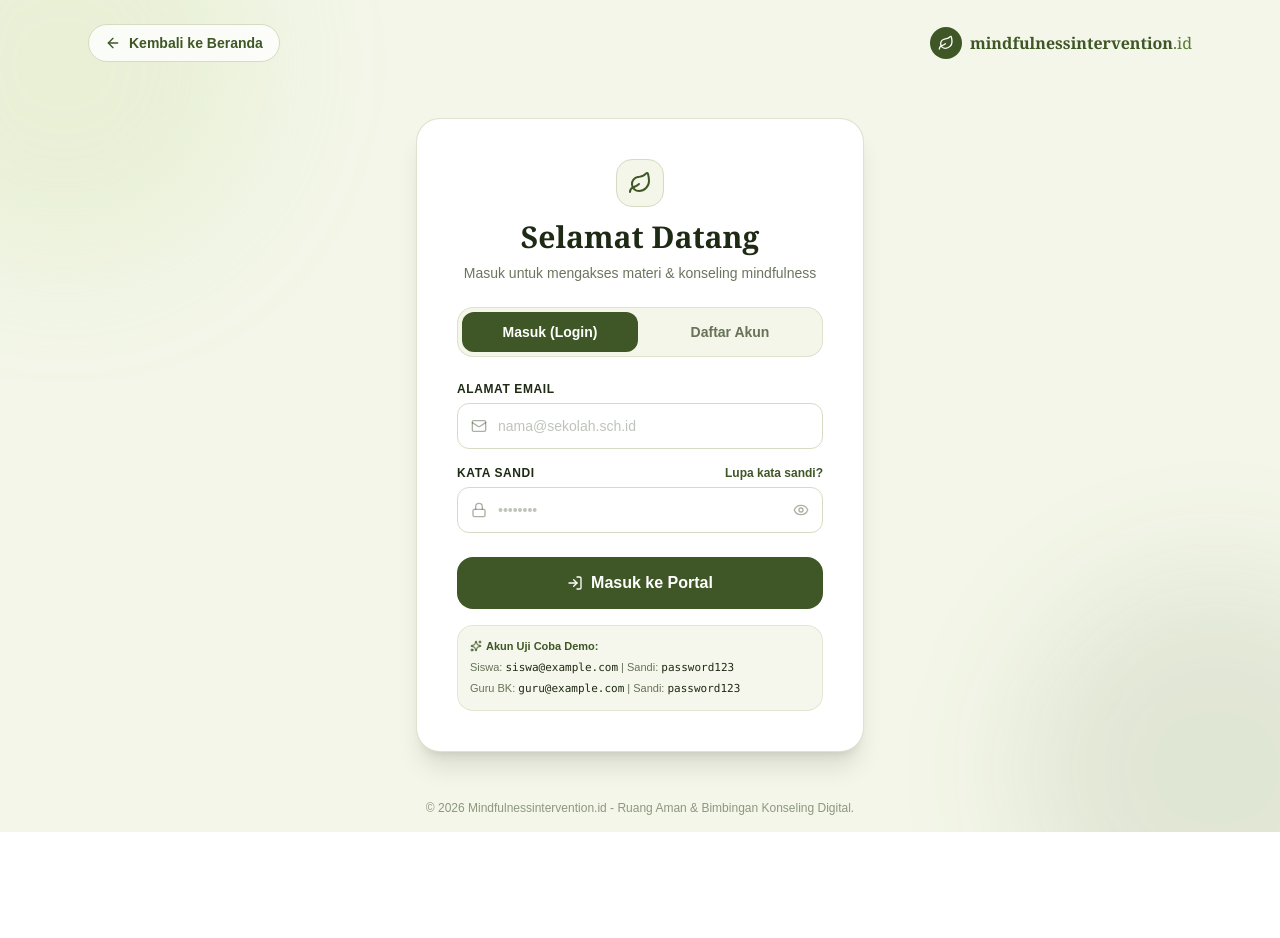
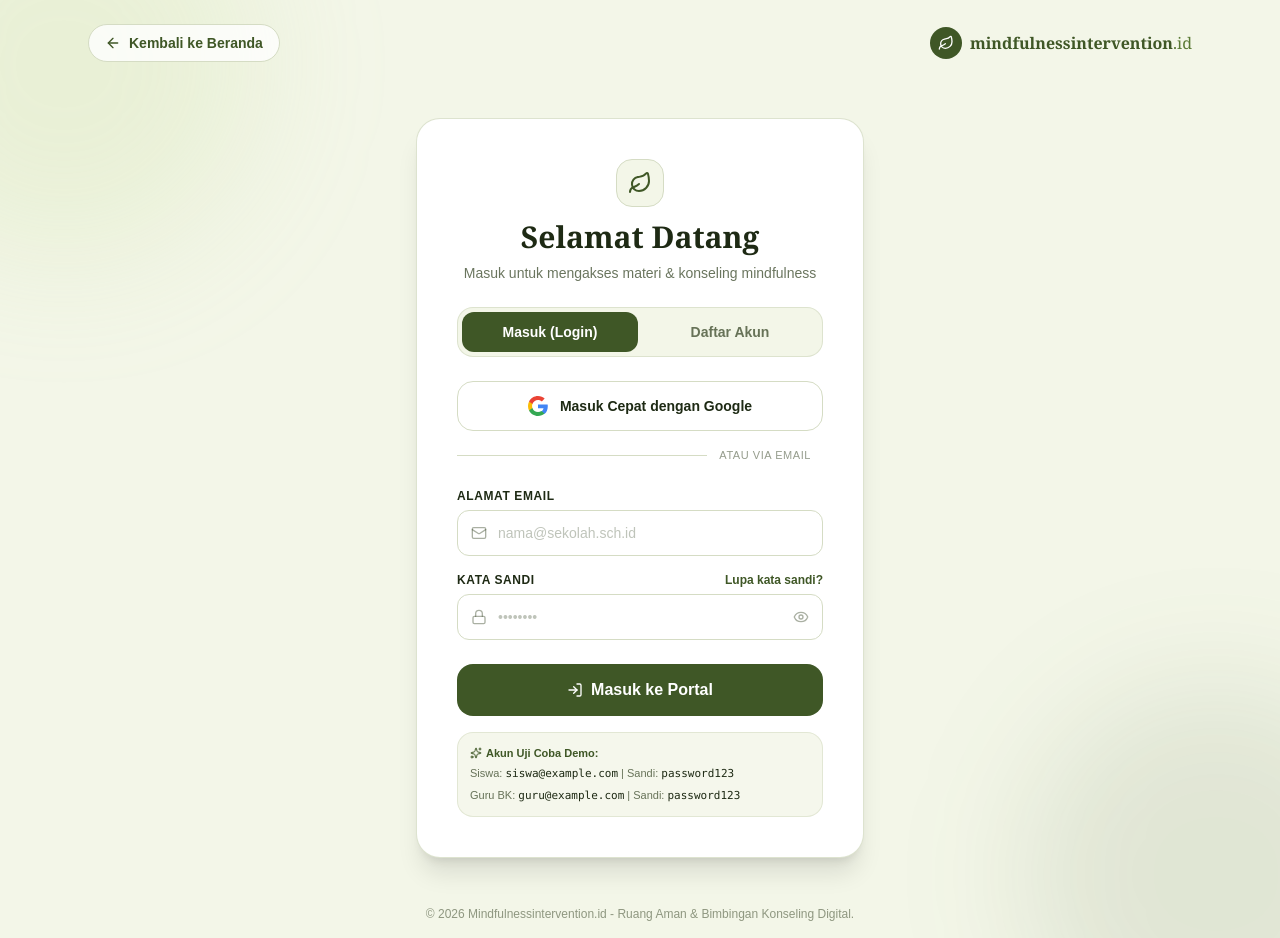
Before and after one commit to kamaludin192/mindfulness.apps, a Next.js app: page /login in a window 1280 px wide. Before the commit the page ends 832 px from the top, so only its background shows below. Built offline with nearby package versions, Linux system fonts and the light colour scheme.

Commit message:
feat: add Google OAuth login with automatic profile provisioning

```diff
--- a/src/app/(auth)/login/page.tsx
+++ b/src/app/(auth)/login/page.tsx
@@ -17,7 +17,31 @@ import {
   CheckCircle2,
   Sparkles,
 } from 'lucide-react'
+import { createClient } from '@/lib/supabase/client'
 import { login, register, type AuthState } from './actions'
+
+function GoogleIcon() {
+  return (
+    <svg className="w-5 h-5" viewBox="0 0 24 24">
+      <path
+        fill="#4285F4"
+        d="M23.745 12.27c0-.7-.06-1.4-.19-2.07H12v4.51h6.6c-.29 1.52-1.14 2.82-2.4 3.68v3.05h3.88c2.27-2.09 3.665-5.17 3.665-9.17z"
+      />
+      <path
+        fill="#34A853"
+        d="M12 24c3.24 0 5.95-1.08 7.93-2.91l-3.88-3.05c-1.08.72-2.45 1.16-4.05 1.16-3.12 0-5.77-2.1-6.72-4.93H1.25v3.15C3.26 21.36 7.33 24 12 24z"
+      />
+      <path
+        fill="#FBBC05"
+        d="M5.28 14.27c-.25-.72-.38-1.49-.38-2.27s.13-1.55.38-2.27V6.58H1.25C.45 8.18 0 9.99 0 12s.45 3.82 1.25 5.42l4.03-3.15z"
+      />
+      <path
+        fill="#EA4335"
+        d="M12 4.75c1.77 0 3.35.61 4.6 1.8l3.42-3.42C17.95 1.19 15.24 0 12 0 7.33 0 3.26 2.64 1.25 6.58l4.03 3.15c.95-2.83 3.6-4.98 6.72-4.98z"
+      />
+    </svg>
+  )
+}
 
 function SubmitButton({ isRegister }: { isRegister: boolean }) {
   const { pending } = useFormStatus()
@@ -49,11 +73,32 @@ export default function AuthPage() {
   const [activeTab, setActiveTab] = useState<'login' | 'register'>('login')
   const [showPassword, setShowPassword] = useState(false)
   const [showConfirmPassword, setShowConfirmPassword] = useState(false)
+  const [googleLoading, setGoogleLoading] = useState(false)
 
   const [loginState, loginAction] = useFormState(login, initialAuthState)
   const [registerState, registerAction] = useFormState(register, initialAuthState)
 
   const currentState = activeTab === 'login' ? loginState : registerState
+
+  const handleGoogleAuth = async () => {
+    try {
+      setGoogleLoading(true)
+      const supabase = createClient()
+      const { error } = await supabase.auth.signInWithOAuth({
+        provider: 'google',
+        options: {
+          redirectTo: `${window.location.origin}/auth/callback`,
+        },
+      })
+      if (error) {
+        alert(`Gagal login dengan Google: ${error.message}`)
+        setGoogleLoading(false)
+      }
+    } catch (err) {
+      console.error('Google OAuth Error:', err)
+      setGoogleLoading(false)
+    }
+  }
 
   return (
     <div className="min-h-screen flex flex-col justify-between bg-[#f3f6e8] text-[#2b3a1a] selection:bg-[#c2db8f]/40 relative overflow-hidden">
@@ -65,7 +110,7 @@ export default function AuthPage() {
       <header className="p-4 md:p-6 max-w-6xl w-full mx-auto flex items-center justify-between z-10">
         <Link
           href="/"
-          className="inline-flex items-center gap-2 px-4 py-2 rounded-full bg-white/80 backdrop-blur-xs text-[#3f5726] border border-[#d5dcc4] text-xs md:text-sm font-semibold hover:bg-white hover:shadow-xs transition-all"
+          className="inline-flex items-center gap-2 px-4 py-2 rounded-full bg-white/80 backdrop-blur-xs text-[#3f5726] border border-[#d5dcc4] text-xs md:text-sm font-semibold hover:bg-white hover:shadow-xs transition-all cursor-pointer"
         >
           <ArrowLeft className="w-4 h-4" />
           <span>Kembali ke Beranda</span>
@@ -123,6 +168,35 @@ export default function AuthPage() {
             >
               Daftar Akun
             </button>
+          </div>
+
+          {/* Google Sign In Button */}
+          <div className="space-y-3">
+            <button
+              type="button"
+              onClick={handleGoogleAuth}
+              disabled={googleLoading}
+              className="w-full flex items-center justify-center gap-3 py-3.5 px-4 rounded-2xl border border-[#d5dcc4] bg-white hover:bg-[#f3f6e8] text-[#1e2a14] text-xs md:text-sm font-semibold shadow-xs hover:shadow-md hover:-translate-y-0.5 transition-all disabled:opacity-50 disabled:cursor-not-allowed cursor-pointer"
+            >
+              {googleLoading ? (
+                <div className="w-5 h-5 border-2 border-[#3f5726]/30 border-t-[#3f5726] rounded-full animate-spin" />
+              ) : (
+                <GoogleIcon />
+              )}
+              <span>
+                {activeTab === 'login'
+                  ? 'Masuk Cepat dengan Google'
+                  : 'Daftar Otomatis dengan Google'}
+              </span>
+            </button>
+
+            {/* Divider */}
+            <div className="relative flex items-center justify-center pt-1">
+              <div className="border-t border-[#d5dcc4] w-full" />
+              <span className="bg-white px-3 text-[11px] text-[#2b3a1a]/50 uppercase tracking-wider shrink-0">
+                atau via email
+              </span>
+            </div>
           </div>
 
           {/* Feedback Alerts */}
--- /dev/null
+++ b/src/app/auth/callback/route.ts
@@ -0,0 +1,50 @@
+import { createClient } from '@/lib/supabase/server'
+import { NextResponse, type NextRequest } from 'next/server'
+
+export async function GET(request: NextRequest) {
+  const requestUrl = new URL(request.url)
+  const code = requestUrl.searchParams.get('code')
+
+  if (code) {
+    const supabase = createClient()
+    const { data, error } = await supabase.auth.exchangeCodeForSession(code)
+
+    if (!error && data.user) {
+      const user = data.user
+
+      // Check if user already has a profile
+      const { data: profile } = await supabase
+        .from('profiles')
+        .select('role')
+        .eq('id', user.id)
+        .single()
+
+      if (!profile) {
+        // Auto-provision profile as siswa for new Google OAuth sign-in
+        const fullName =
+          user.user_metadata?.full_name ||
+          user.user_metadata?.name ||
+          user.email?.split('@')[0] ||
+          'Siswa Baru'
+
+        await supabase.from('profiles').insert({
+          id: user.id,
+          full_name: fullName,
+          role: 'siswa',
+        })
+
+        return NextResponse.redirect(new URL('/siswa', request.url))
+      }
+
+      // Existing user: redirect according to role
+      if (profile.role === 'guru_bk' || profile.role === 'superadmin') {
+        return NextResponse.redirect(new URL('/guru', request.url))
+      } else {
+        return NextResponse.redirect(new URL('/siswa', request.url))
+      }
+    }
+  }
+
+  // If error or no code, return to login with error param
+  return NextResponse.redirect(new URL('/login?error=oauth_failed', request.url))
+}
```
